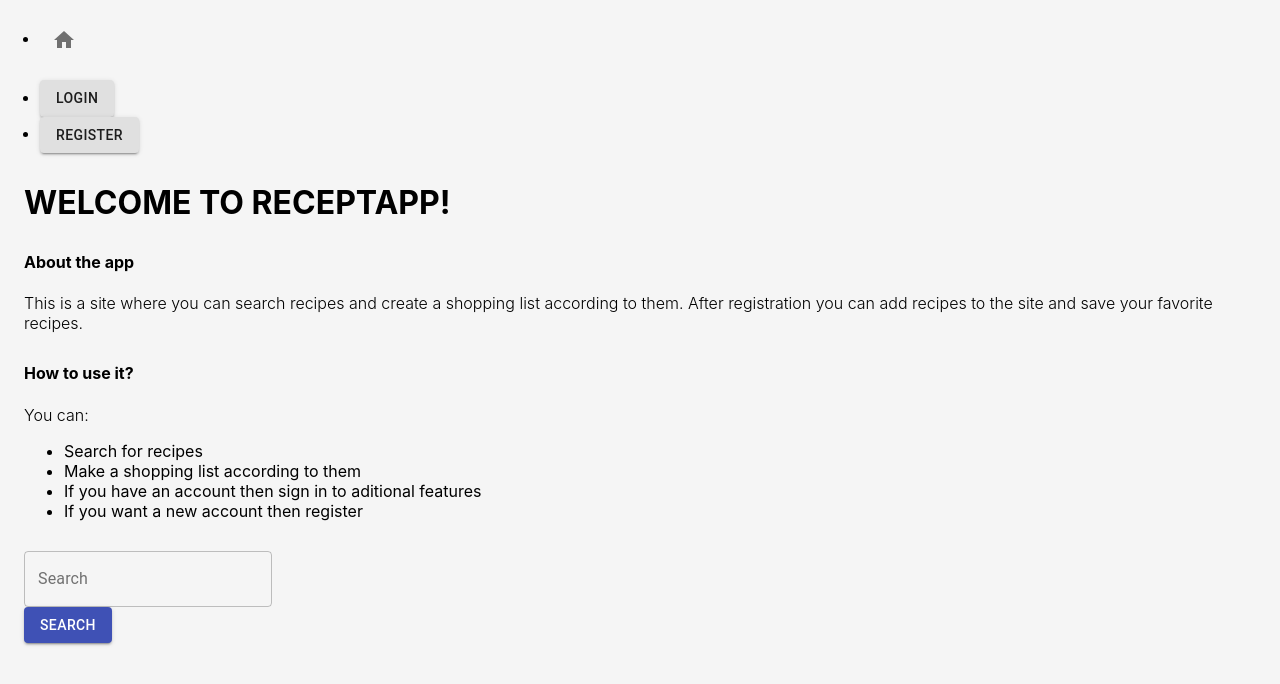
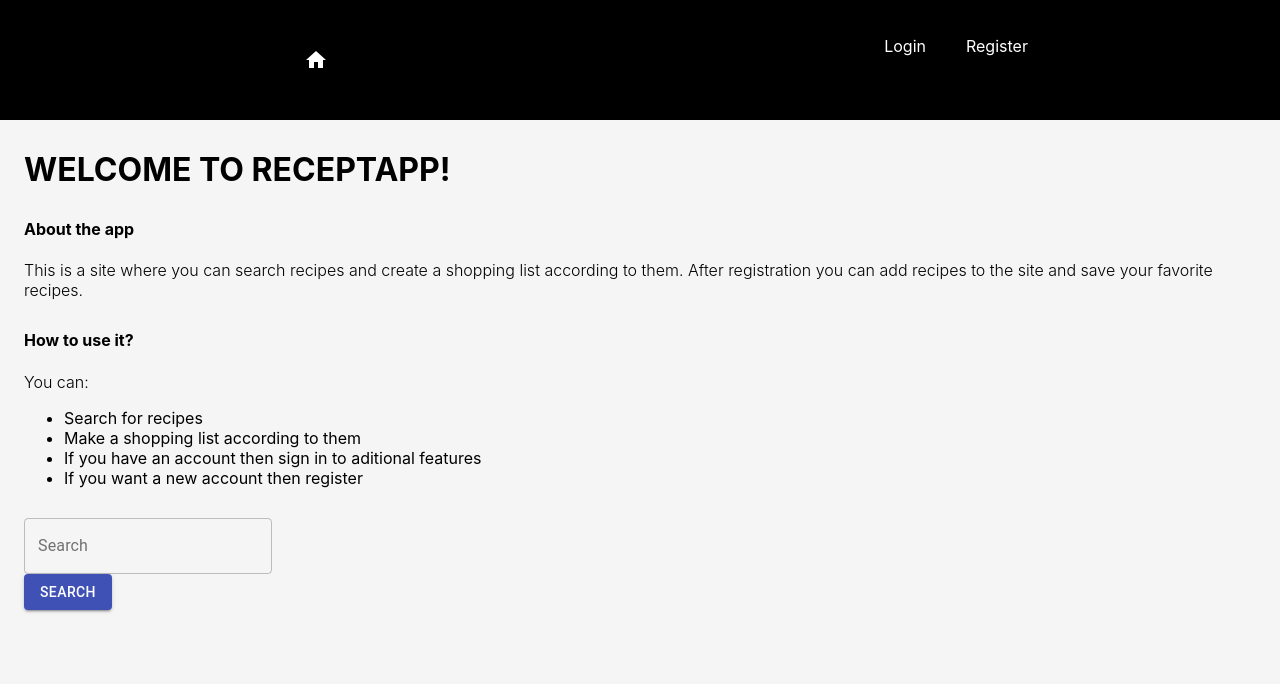
Before and after one commit to mateIszlai/ReceptApp-react, a React (Create React App) app in the folder receptapp/: page / in a window 1280 px wide. Shown: the top 684 px of the page. Built offline with nearby package versions, Linux system fonts and the light colour scheme.

Commit message:
Remove buttons, add css

```diff
--- a/receptapp/src/components/Navigation/Navigation.js
+++ b/receptapp/src/components/Navigation/Navigation.js
@@ -1,20 +1,20 @@
 import React, { Fragment, useContext } from "react";
 import { NavLink } from "react-router-dom";
 import HomeIcon from "@material-ui/icons/Home";
-import { IconButton, Button } from "@material-ui/core";
+import { IconButton } from "@material-ui/core";
 import { UserContext } from "../../context/UserContext";
+import "./Navigation.css";
 
 export default function Navigation() {
   const user = useContext(UserContext)[0];
   return (
     <nav>
-      <div className="logo"></div>
       <ul className="nav-links nav-links-left">
         <li>
           <div className="link-wrapper">
-            <NavLink activeClassName="is-active" to={"/"} exact>
+            <NavLink to={"/"} exact>
               <IconButton aria-label="nav-to-home">
-                <HomeIcon />
+                <HomeIcon style={{ color: "white" }} />
               </IconButton>
             </NavLink>
           </div>
@@ -26,14 +26,14 @@ export default function Navigation() {
             <li>
               <div className="link-wrapper">
                 <NavLink to={"/login"} exact>
-                  <Button variant="contained">Login</Button>
+                  Login
                 </NavLink>
               </div>
             </li>
             <li>
               <div className="link-wrapper">
                 <NavLink to={"/register"} exact>
-                  <Button variant="contained">Register</Button>
+                  Register
                 </NavLink>
               </div>
             </li>
@@ -43,7 +43,7 @@ export default function Navigation() {
             <li>
               <div className="link-wrapper">
                 <NavLink to={"/logout"} exact>
-                  <Button variant="contained">Logout</Button>
+                  Logout
                 </NavLink>
               </div>
             </li>
```
